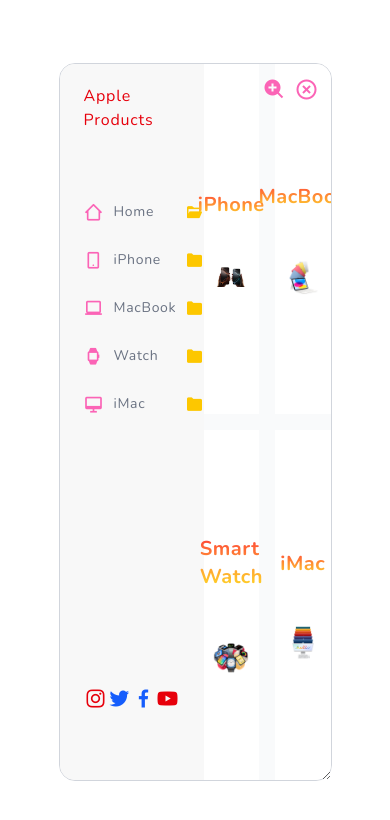
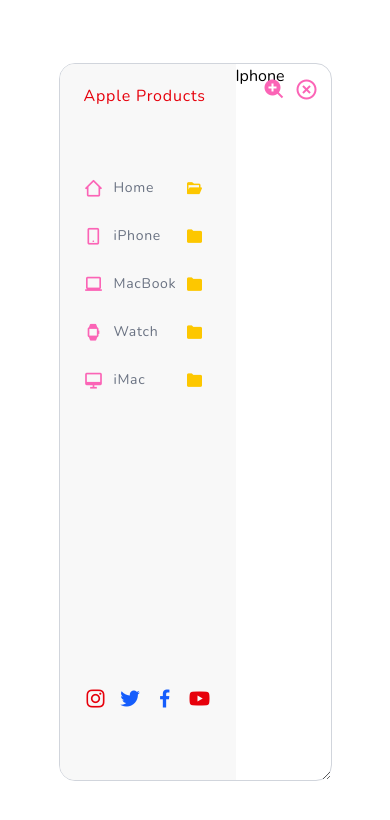
Before and after one commit to maundu55/Apple-Store, a React (Vite) app: page / in a window 390 px wide. Shown: the top 820 px of the page. Built offline with nearby package versions, Linux system fonts and the light colour scheme.

Commit message:
add Iphone page

```diff
--- a/src/App.jsx
+++ b/src/App.jsx
@@ -2,6 +2,7 @@
 import Controls from './components/Controls'
 import Navbar from './components/Navbar'
 import Home from './components/Home'
+import Iphone from './components/Iphone'
 
 const App = () => {
   const[frameZoom, setFrameZoom]= useState(false)
@@ -20,7 +21,8 @@
         <Navbar activePage={activePage} handleNavClick={handleNavClick} />
         <Controls toggleZoom={toggleZoom} frameZoom={frameZoom} />
         <div className='flex-grow'>
-        <Home />
+        {/* <Home /> */}
+        <Iphone />
         </div>
       </div>
     </div>
--- /dev/null
+++ b/src/components/Iphone.jsx
@@ -0,0 +1,9 @@
+import React from 'react'
+
+const Iphone = () => {
+  return (
+    <div>Iphone</div>
+  )
+}
+
+export default Iphone
```
